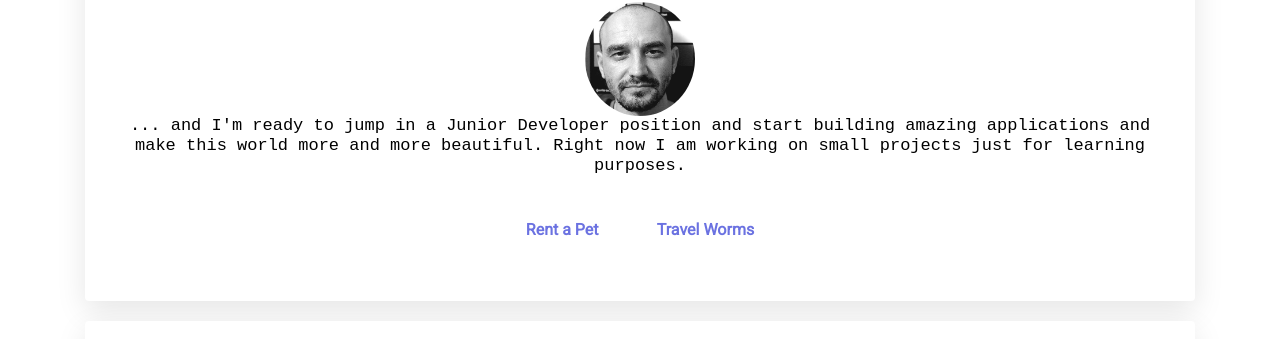
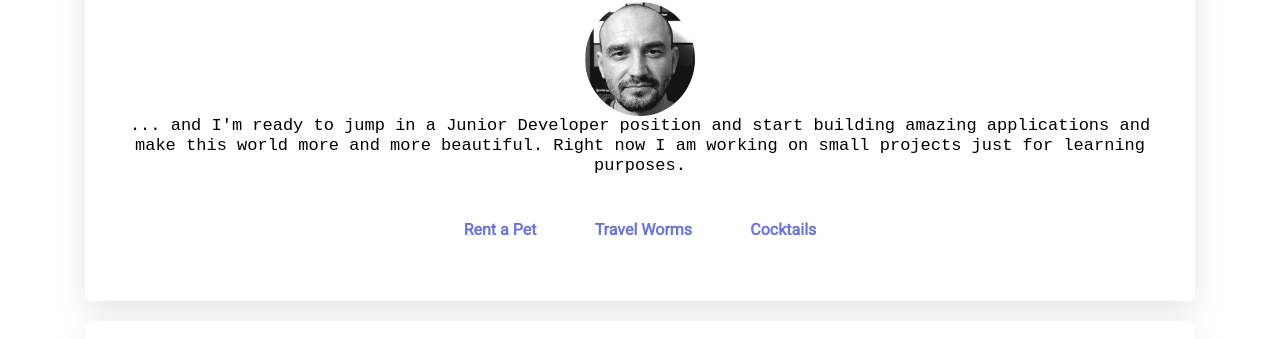
Before and after one commit to tarcea/profile, a plain HTML site: page index.html in a window 1280 px wide. Shown: the part 104-443 px from the top of the page. Drawn offline with nearby package versions, Linux system fonts and the light colour scheme.

Commit message:
link for cocktail page added

```diff
--- a/index.html
+++ b/index.html
@@ -27,6 +27,12 @@
         <li class="m-1">
           <a href="https://www.travelworms.xyz" target="_blank">
             Travel Worms
+          </a>
+        </li>
+
+        <li class="m-1">
+          <a href="https://choose-life-renton-mama.herokuapp.com/" target="_blank">
+            Cocktails
           </a>
         </li>
       </ul>
```
